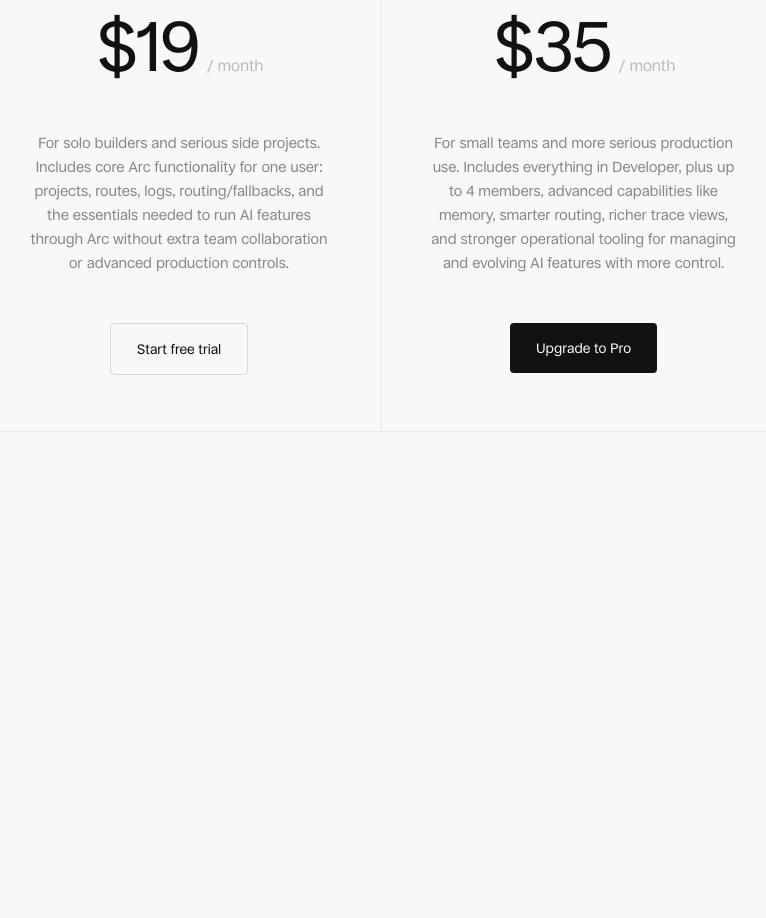
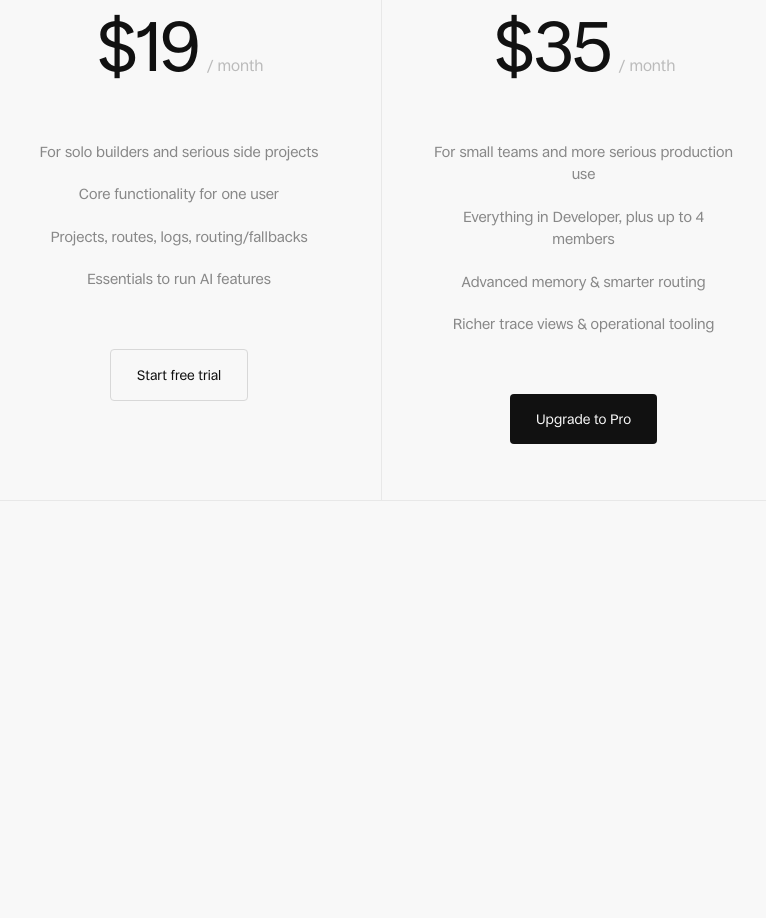
Before and after one commit to grsszne/cornerstonesh, a Next.js app: page /arc in a window 1280 px wide. Shown: the part 8940-9858 px from the top of the page, without its empty margins (259-1025 px from the left). Built offline with nearby package versions, Linux system fonts and the light colour scheme.

Commit message:
update pricing stlying

```diff
--- a/src/components/arc/ArcPricing.jsx
+++ b/src/components/arc/ArcPricing.jsx
@@ -10,7 +10,12 @@ const PLANS = [
     name: "Developer",
     price: "$19",
     period: "/ month",
-    description: "For solo builders and serious side projects. Includes core Arc functionality for one user: projects, routes, logs, routing/fallbacks, and the essentials needed to run AI features through Arc without extra team collaboration or advanced production controls.",
+    features: [
+      "For solo builders and serious side projects",
+      "Core functionality for one user",
+      "Projects, routes, logs, routing/fallbacks",
+      "Essentials to run AI features",
+    ],
     cta: "Start free trial",
     primary: false,
   },
@@ -18,7 +23,12 @@ const PLANS = [
     name: "Pro",
     price: "$35",
     period: "/ month",
-    description: "For small teams and more serious production use. Includes everything in Developer, plus up to 4 members, advanced capabilities like memory, smarter routing, richer trace views, and stronger operational tooling for managing and evolving AI features with more control.",
+    features: [
+      "For small teams and more serious production use",
+      "Everything in Developer, plus up to 4 members",
+      "Advanced memory & smarter routing",
+      "Richer trace views & operational tooling",
+    ],
     cta: "Upgrade to Pro",
     primary: true,
   },
@@ -96,17 +106,21 @@ export default function ArcPricing() {
                 )}
               </div>
 
-              <div
-                style={{
-                  marginBottom: 48,
-                  fontSize: 15,
-                  color: T.textSecondary,
-                  lineHeight: 1.6,
-                  textAlign: "center",
-                }}
-              >
-                {plan.description}
-              </div>
+              <ul style={{ margin: 0, marginBottom: 48, padding: 0, listStyle: "none", textAlign: "center" }}>
+                {plan.features.map((f, fi) => (
+                  <li
+                    key={fi}
+                    style={{
+                      padding: "10px 0",
+                      fontSize: 15,
+                      color: T.textSecondary,
+                      lineHeight: 1.5,
+                    }}
+                  >
+                    {f}
+                  </li>
+                ))}
+              </ul>
 
               <Link
                 href="https://arc.cornerstone.sh"
```
